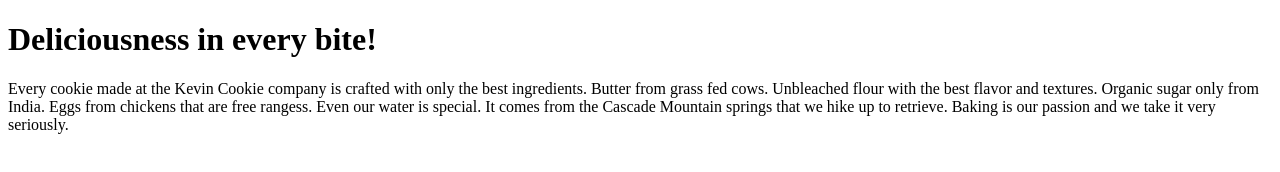
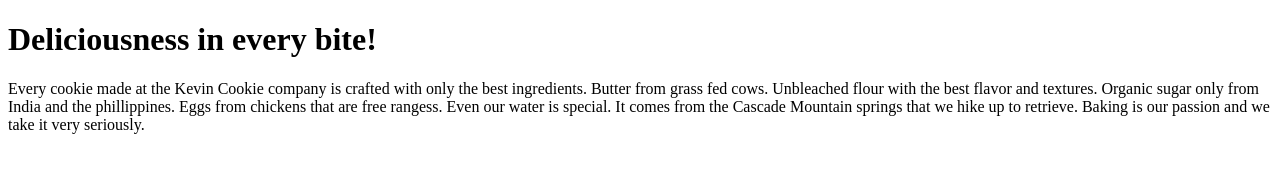
Before and after one commit to ChanakyaNani/kcc, a plain HTML site: page kcc/index.htm in a window 1280 px wide. Drawn offline with Linux system fonts and the light colour scheme.

Commit message:
Update index.htm

```diff
--- a/kcc/index.htm
+++ b/kcc/index.htm
@@ -4,7 +4,7 @@
 
 <h1>Deliciousness in every bite!</h1>
 
-<p>Every cookie made at the Kevin Cookie company is crafted with only the best ingredients. Butter from grass fed cows. Unbleached flour with the best flavor and textures. Organic sugar only from India. Eggs from chickens that are free rangess. Even our water is special. It comes from the Cascade Mountain springs that we hike up to retrieve. Baking is our passion and we take it very seriously.</p>
+<p>Every cookie made at the Kevin Cookie company is crafted with only the best ingredients. Butter from grass fed cows. Unbleached flour with the best flavor and textures. Organic sugar only from India and the phillippines. Eggs from chickens that are free rangess. Even our water is special. It comes from the Cascade Mountain springs that we hike up to retrieve. Baking is our passion and we take it very seriously.</p>
 
 
 </body>
```
